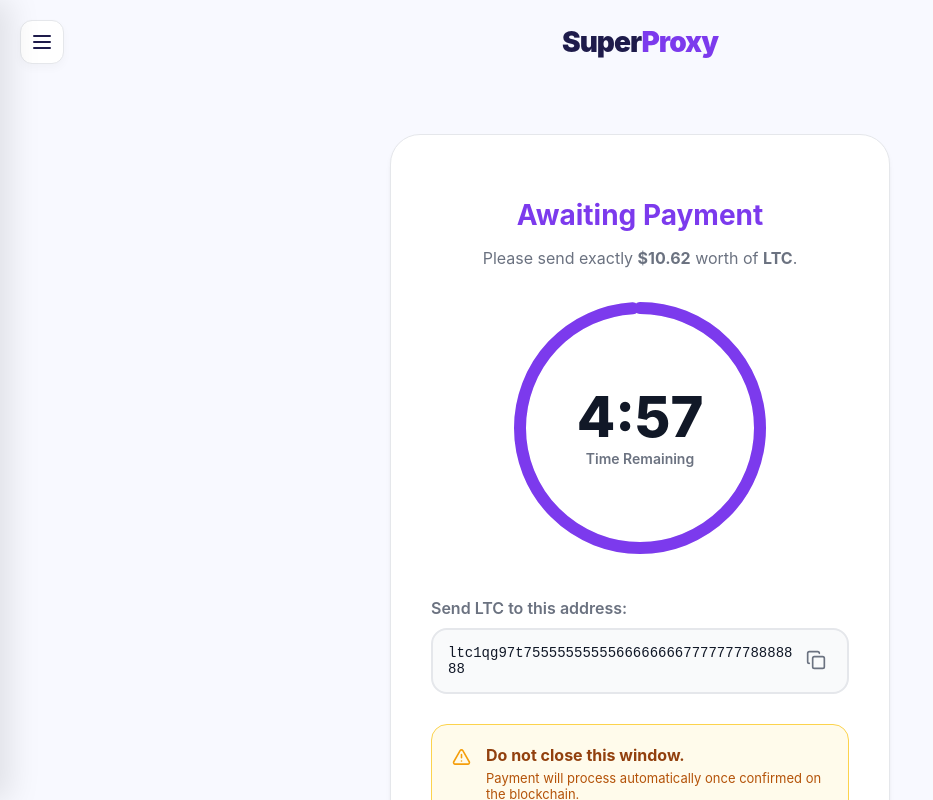
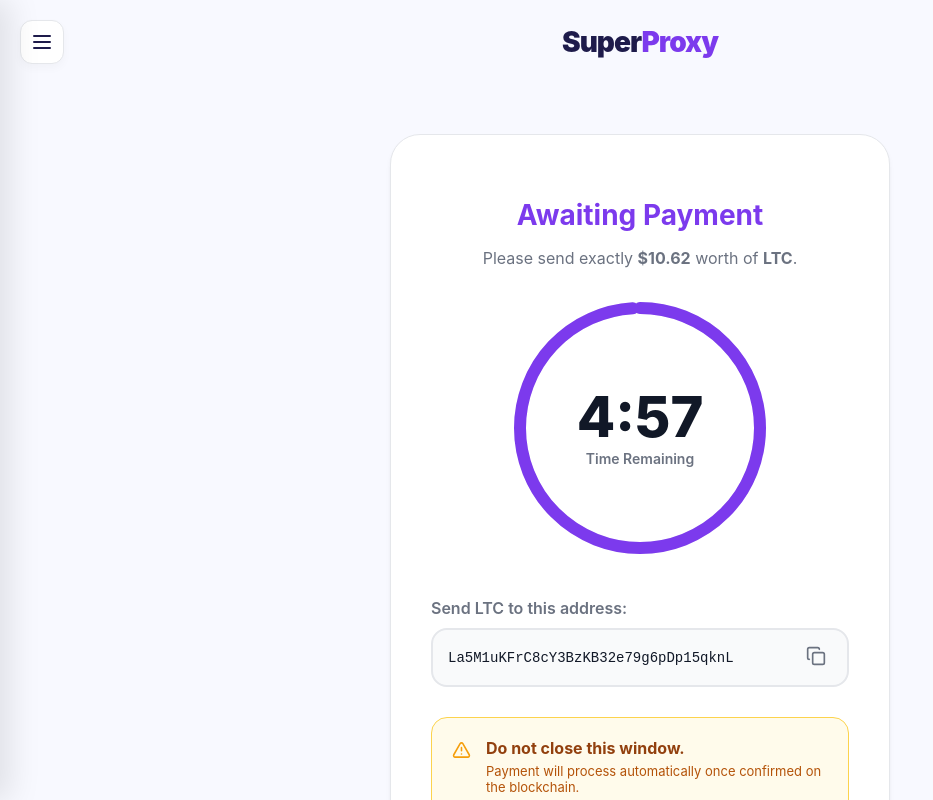
Before and after one commit to Midxv/superproxy, a React (Vite) app: page /payment-process in a window 1280 px wide. Shown: the top 800 px of the page, without its empty margins (0-933 px from the left). Built offline with nearby package versions, Linux system fonts and the light colour scheme; no server answers; sample sign-in values are in the browser's storage.

Commit message:
Describe your changes

```diff
--- a/src/pages/PaymentProcessPage.jsx
+++ b/src/pages/PaymentProcessPage.jsx
@@ -18,10 +18,10 @@
 
     // Mock Addresses
     const addresses = {
-        BTC: 'bc1qxy2kgdygjrsqtzq2n0yrf2493p83kkfjhx0wlh',
-        ETH: '0x742d35Cc6634C0532925a3b844Bc454e4438f44e',
-        USDT: 'TZ4UXy7P52v22333222111133332222111',
-        LTC: 'ltc1qg97t7555555555566666666777777778888888'
+        BTC: 'bc1qs9a4wueps4vgnwzk7pl9szhd4675ey89ur4dkv',
+        ETH: '0xCf6AECb29fF3b6Cc1955405B260932679E2963D2',
+        USDT: 'TUzyFwPuKcD59TLtNet4qzAJb4pQMrREFD',
+        LTC: 'La5M1uKFrC8cY3BzKB32e79g6pDp15qknL'
     };
     const currentAddress = addresses[cryptoStr] || addresses.LTC;
 
```
